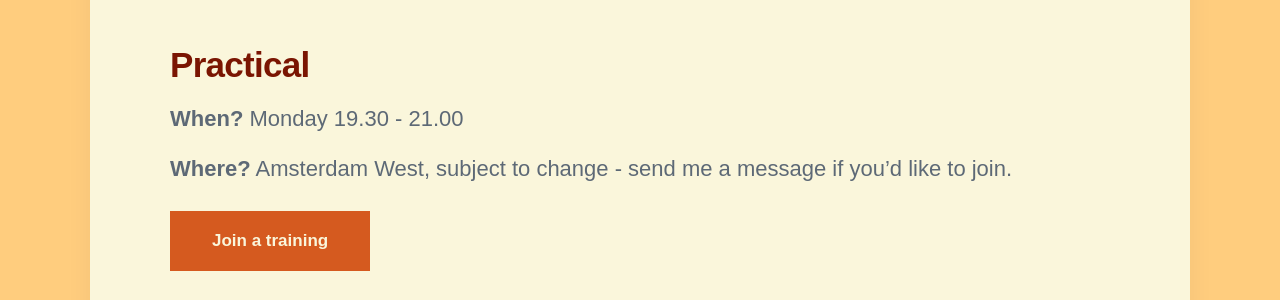
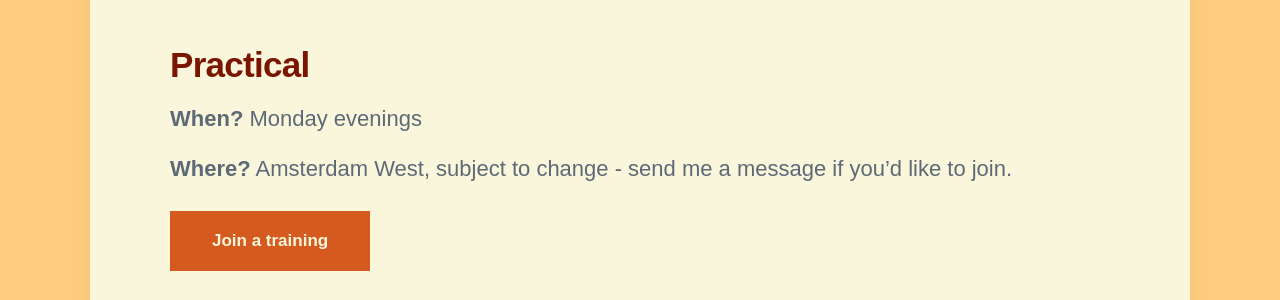
Before and after one commit to threekeytherapy/threekeytherapy.com, a Jekyll site: the page built from _workshops/training.md, in a window 1280 px wide. Shown: the part 1591-1891 px from the top of the page. Built offline with Jekyll 4.4.1, drawn with Linux system fonts in a browser that asks for light colours; nearby versions of some CDN libraries; some web fonts are replaced.

Commit message:
take down time

```diff
--- a/_workshops/training.md
+++ b/_workshops/training.md
@@ -36,7 +36,7 @@ In this way, Manuvision training complements body therapy. It allows you to work
 ## Practical
 
 **When?**
-Monday 19.30 - 21.00
+Monday evenings
 
 **Where?**
 Amsterdam West, subject to change - send me a message if you'd like to join.
```
